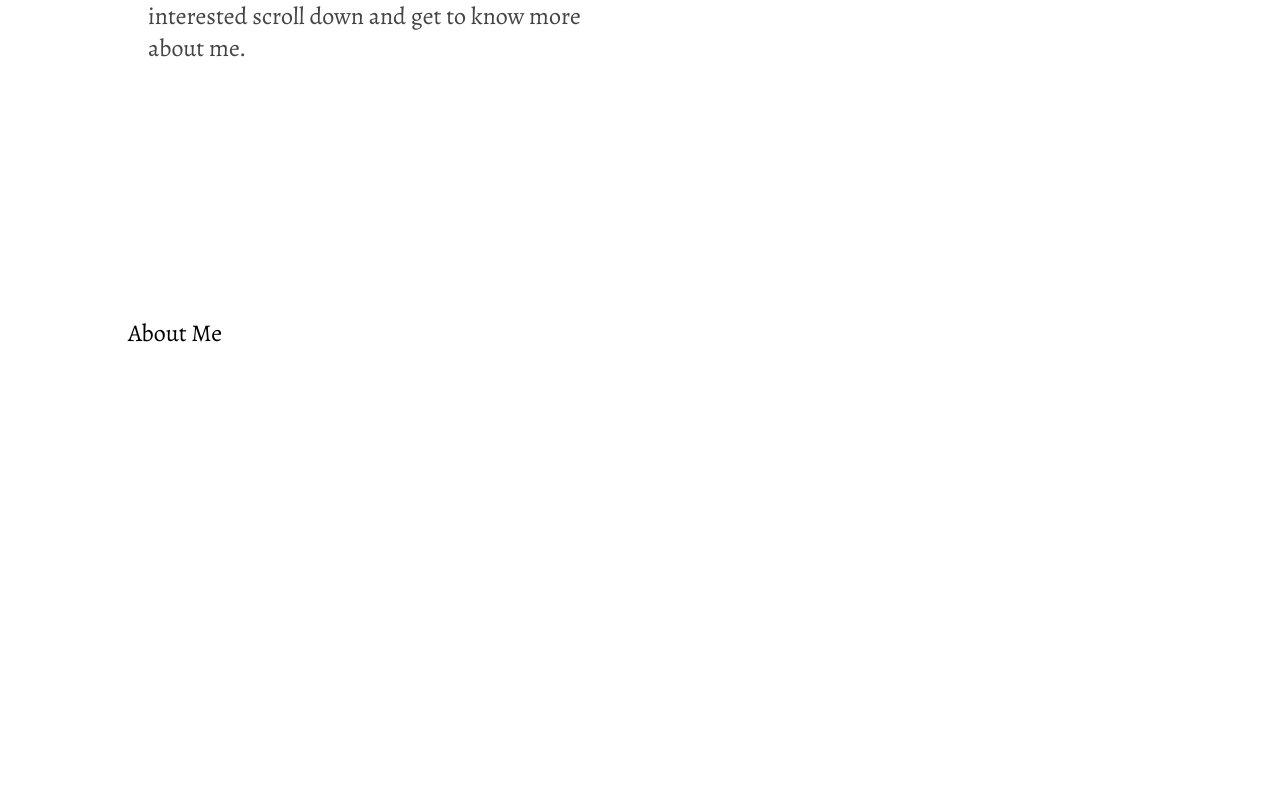
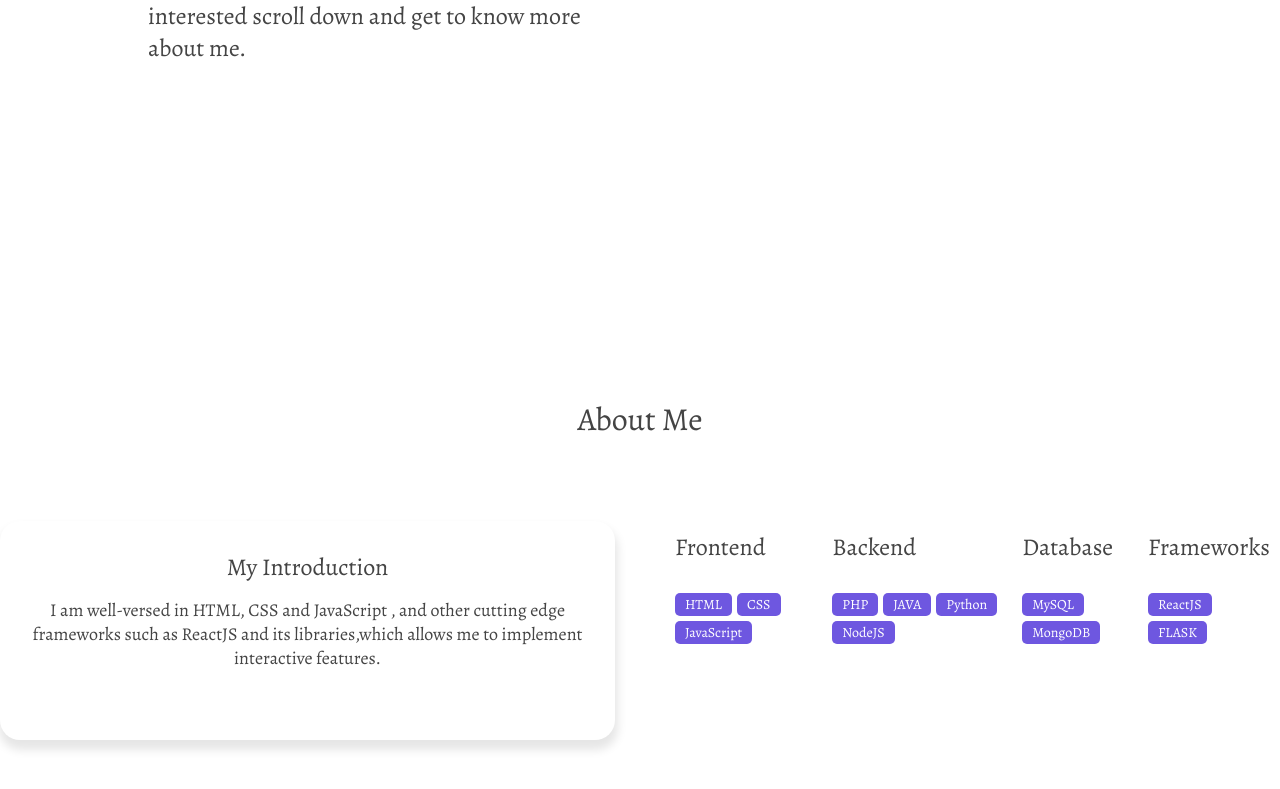
Before and after one commit to JoanChege/joanchege-react-portfolioapp, a React (Create React App) app: page / in a window 1280 px wide. Shown: the part 483-1272 px from the top of the page. Before the commit the page ends 832 px from the top, so only its background shows below. Built offline with nearby package versions, Linux system fonts and the light colour scheme.

Commit message:
feat: add about css

```diff
--- a/src/components/About/about.css
+++ b/src/components/About/about.css
@@ -0,0 +1,68 @@
+.section{
+    padding-block: 5em;
+  }
+  .row{
+    display: flex;
+    justify-content: space-between;
+    width: 100%;
+    gap: 50px;
+  }
+  .col{
+    display: flex;
+    width: 50%;
+  }
+
+  .top-header{
+    text-align: center;
+    margin-bottom: 5em;
+  }
+  .top-header h1{
+    font-weight: 500;
+    font-size: xx-large;
+    color: var(--text-color-second);
+    margin-bottom: 10px;
+  }
+  h3{
+    font-size: x-large;
+    font-weight: 500;
+    color: var(--text-color-second);
+    margin-bottom: 15px;
+  }
+
+  /* about*/
+  .about-info{
+    position: relative;
+    display: flex;
+    align-items: center;
+    flex-direction: column;
+    padding-block: 30px 70px;
+    padding-inline: 20px;
+    width: 100%;
+    background: var(--color-white);
+    box-shadow: 1px 8px 10px 2px var(--first-shadow-color);
+    border-radius: 20px;
+  }
+  .about-info p{
+    text-align: center;
+    font-size: large;
+    color: var(--text-color-second);
+  }
+
+  .skills-box{
+    margin: 10px;
+  }
+  .skills-header{
+    margin-bottom: 30px;
+  }
+  .skills-list{
+    display: flex;
+    flex-wrap: wrap;
+    gap: 5px;
+  }
+  .skills-list span{
+    font-size: 14px;
+    background: var(--first-color);
+    color: var(--color-white);
+    padding: 2px 10px;
+    border-radius: 5px;
+  }
--- a/src/components/About/about.js
+++ b/src/components/About/about.js
@@ -3,12 +3,62 @@ import './about.css'
 
 const About = () => {
   return (
-    <div className='wrapper'>
+    <div>
       <section className='section' id='about' >
         <div className='top-header'>
             <h1>About Me</h1>
         </div>
-
+        <div className='row'>
+            <div className="col">
+                <div className='about-info'>
+                    <h3>My Introduction</h3>
+                    <p>I am well-versed in HTML, CSS and JavaScript , and other cutting edge
+                             frameworks such as ReactJS and its libraries,which allows me to implement interactive features.
+                          </p>
+                </div>
+            </div>
+            <div class="col">
+                      <div class="skills-box">
+                          <div class="skills-header">
+                              <h3>Frontend</h3>
+                          </div>
+                          <div class="skills-list">
+                              <span>HTML</span>
+                              <span>CSS</span>
+                              <span>JavaScript</span>
+                          </div>
+                      </div>
+                      <div class="skills-box">
+                          <div class="skills-header">
+                              <h3>Backend</h3>
+                          </div>
+                          <div class="skills-list">
+                              <span>PHP</span>
+                              <span>JAVA</span>
+                              <span>Python</span>
+                              <span>NodeJS</span>
+                          </div>
+                      </div>
+                      <div class="skills-box">
+                          <div class="skills-header">
+                              <h3>Database</h3>
+                          </div>
+                          <div class="skills-list">
+                              <span>MySQL</span>
+                              <span>MongoDB</span>
+                          </div>
+                      </div>
+                      <div class="skills-box">
+                        <div class="skills-header">
+                            <h3>Frameworks</h3>
+                        </div>
+                        <div class="skills-list">
+                            <span>ReactJS</span>
+                            <span>FLASK</span>
+                        </div>
+                    </div>
+                  </div>
+        </div>
       </section>
     </div>
   )
```
Also changed, not shown: public/style.css (line endings or trailing spaces).
